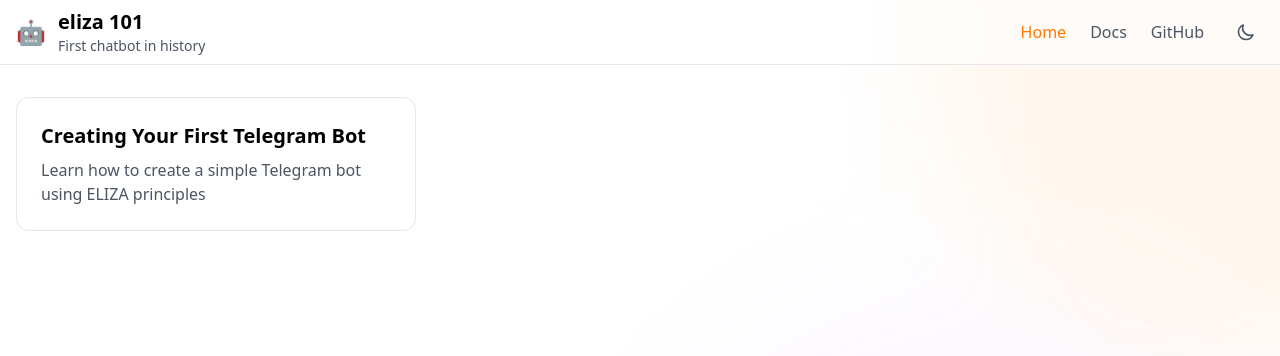
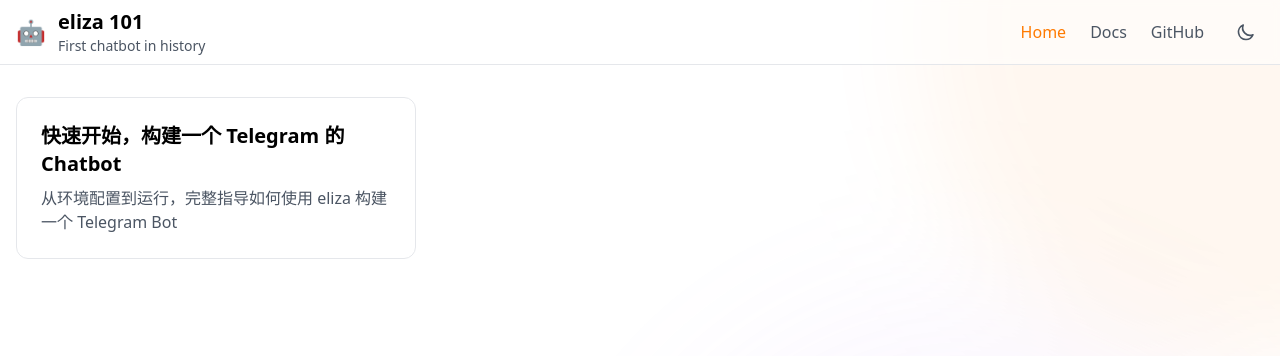
Before and after one commit to 706creators/eliza101, a React (Vite) app: page /#/ in a window 1280 px wide. Shown: the top 356 px of the page. Built offline with nearby package versions, Linux system fonts and the light colour scheme.

Commit message:
change title

```diff
--- a/src/pages/HomePage.tsx
+++ b/src/pages/HomePage.tsx
@@ -3,11 +3,12 @@
 const modules = [
   {
     id: "first-telegram-bot",
-    title: "Creating Your First Telegram Bot",
+    title: "快速开始，构建一个 Telegram 的 Chatbot",
     description:
-      "Learn how to create a simple Telegram bot using ELIZA principles",
+      "从环境配置到运行，完整指导如何使用 eliza 构建一个 Telegram Bot",
   },
   // Add more modules here
+  ,
 ];
 
 export function HomePage() {
```
